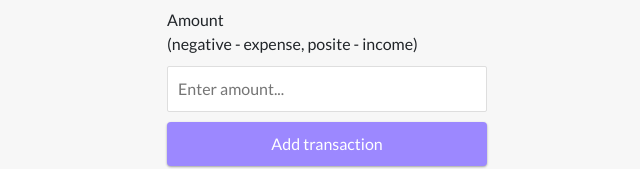
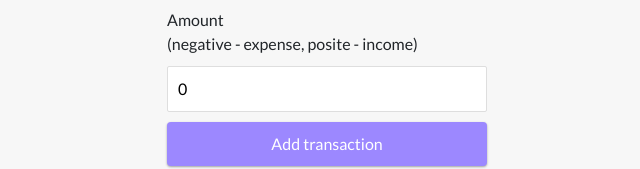
Before and after one commit to Demetrio09/Expensive-Tracker, a React (Create React App) app: page / in a window 1280 px wide. Shown: the part 613-782 px from the top of the page, without its empty margins (313-953 px from the left). Built offline with nearby package versions, Linux system fonts and the light colour scheme.

Commit message:
add transaction component

```diff
--- a/src/components/AddTransaction.js
+++ b/src/components/AddTransaction.js
@@ -1,20 +1,33 @@
-import React from "react";
+import React, { useState } from "react";
 
 function AddTransaction() {
+  const [text, setText] = useState("");
+  const [amount, setAmount] = useState(0);
+
   return (
     <>
       <h3>Add new transaction</h3>
       <form>
         <div className='form-control'>
           <label htmlFor='text'>Text</label>
-          <input type='text' placeholder='Enter text...' />
+          <input
+            type='text'
+            value={text}
+            onChange={(e) => setText(e.target.value)}
+            placeholder='Enter text...'
+          />
         </div>
         <div className='form-ontrol'>
           <label htmlFor='amout'>
             Amount <br />
             (negative - expense, posite - income)
           </label>
-          <input type='number' placeholder='Enter amount...' />
+          <input
+            type='number'
+            value={amount}
+            onChange={(e) => setAmount(e.target.value)}
+            placeholder='Enter amount...'
+          />
         </div>
         <button className='btn'>Add transaction</button>
       </form>
--- a/src/components/Balance.js
+++ b/src/components/Balance.js
@@ -4,7 +4,7 @@ export default function Balance() {
   return (
     <>
       <h4>Your Balance</h4>
-      <h1 id='balance'>$0.00</h1>
+      <h1>$0.00</h1>
     </>
   );
 }
--- a/src/components/IncomeExpenses.js
+++ b/src/components/IncomeExpenses.js
@@ -5,15 +5,11 @@ export default function IncomeExpenses() {
     <div className='inc-exp-container'>
       <div>
         <h4>Income</h4>
-        <p id='money-puls' className='money plus'>
-          +$0.00
-        </p>
+        <p className='money plus'>+$0.00</p>
       </div>
       <div>
         <h4>Expenses</h4>
-        <p id='money-minus' className='money minus'>
-          -$0.00
-        </p>
+        <p className='money minus'>-$0.00</p>
       </div>
     </div>
   );
```
